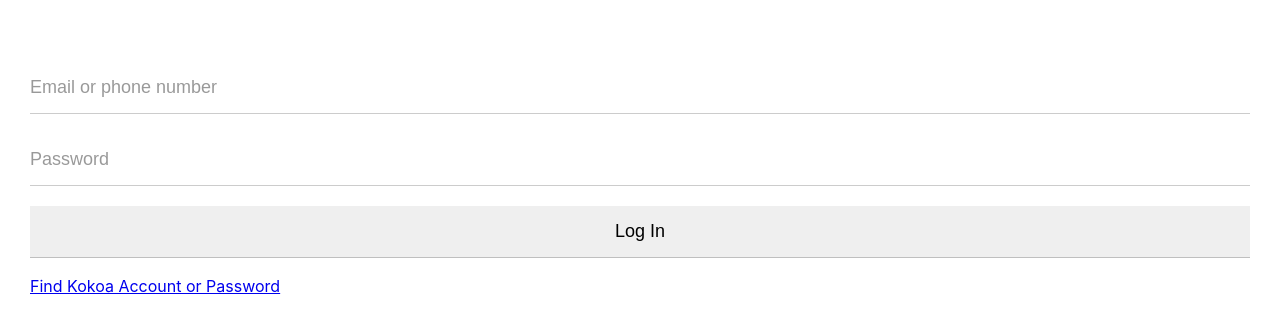
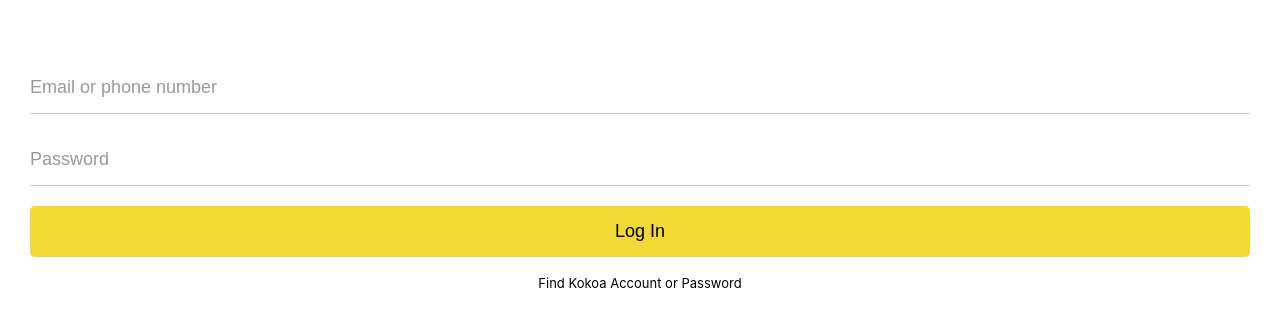
Before and after one commit to dydals9001/kokoa-clone-2020, a plain HTML site: page index.html in a window 1280 px wide. Shown: the part 156-488 px from the top of the page. Drawn offline with Linux system fonts and the light colour scheme.

Commit message:
update login-form.css

```diff
--- a/css/login-form.css
+++ b/css/login-form.css
@@ -8,8 +8,11 @@
   border: none;
   padding: 15px 0px;
   font-size: 18px;
+  margin-bottom: 20px;
+}
+
+#login-form input:not([type="submit"]) {
   border-bottom: 1px solid rgba(0, 0, 0, 0.2);
-  margin-bottom: 20px;
 }
 
 #login-form input::placeholder {
@@ -17,5 +20,20 @@
 }
 
 #login-form input:focus {
-  border-color: rgba(0, 0, 0, 0.4);
+  border-color: var(--yellow);
 }
+
+#login-form input[type="submit"] {
+  background-color: var(--yellow);
+  cursor: pointer;
+  margin-bottom: 20px;
+  padding: 15px 0px;
+  border-radius: 5px;
+}
+
+#login-form a {
+  text-align: center;
+  text-decoration: none;
+  color: inherit;
+  font-size: 13px;
+}
--- a/css/styles.css
+++ b/css/styles.css
@@ -2,6 +2,7 @@
 @import "status-bar.css";
 @import "header.css";
 @import "login-form.css";
+@import "variables-color.css";
 
 body {
   font-family: -apple-system, BlinkMacSystemFont, "Segoe UI", Roboto, Oxygen,
--- /dev/null
+++ b/css/variables-color.css
@@ -0,0 +1,3 @@
+:root {
+  --yellow: rgba(240, 208, 0, 0.8);
+}
```
